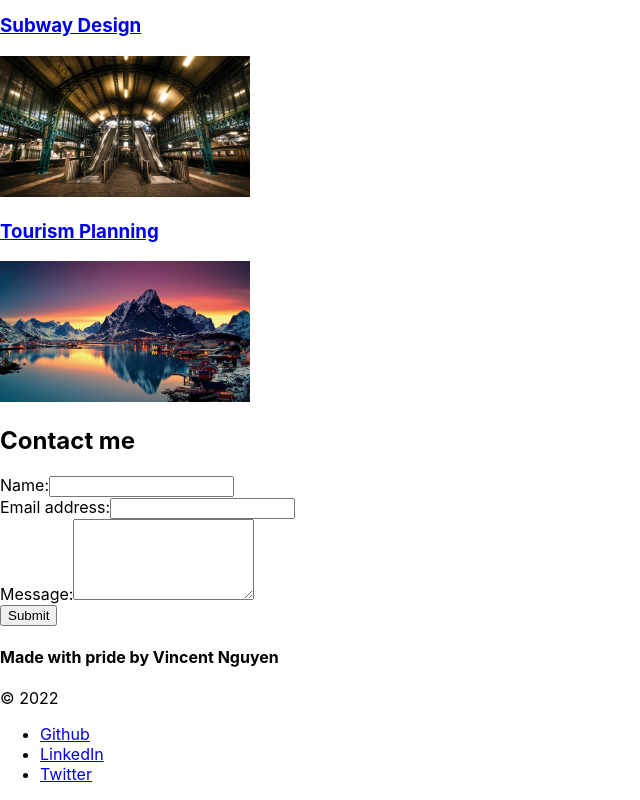
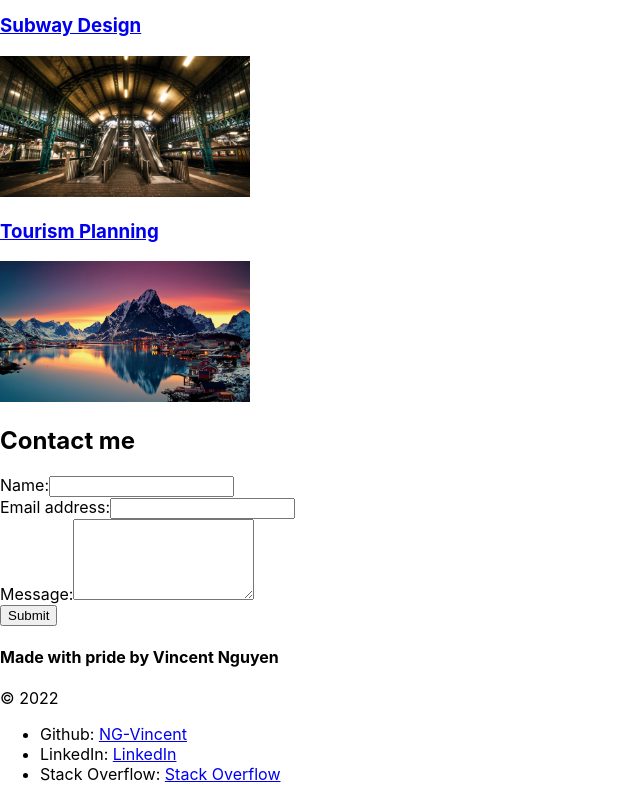
Before and after one commit to NG-Vincent/Challenge-ReactPortfolio, a React (Create React App) app: page / in a window 1280 px wide. Shown: the part 1349-2149 px from the top of the page, without its empty margins (0-640 px from the left). Built offline with nearby package versions, Linux system fonts and the light colour scheme.

Commit message:
footer links

```diff
--- a/src/components/Footer.js
+++ b/src/components/Footer.js
@@ -4,18 +4,39 @@ function Footer(props) {
    return (
       <footer>
          <h4>
-            Made with pride by <span class="signature">Vincent Nguyen</span>
+            Made with pride by <span className="signature">Vincent Nguyen</span>
          </h4>
          <p>&copy; 2022</p>
          <ul>
             <li>
-               <a href="#">Github</a>
+               Github:{" "}
+               <a
+                  href="https://github.com/NG-Vincent"
+                  target="_blank"
+                  rel="noreferrer"
+               >
+                  NG-Vincent
+               </a>
             </li>
             <li>
-               <a href="#">LinkedIn</a>
+               LinkedIn:{" "}
+               <a
+                  href="https://www.linkedin.com/in/vincent-nguyen-4994bb221/"
+                  target="_blank"
+                  rel="noreferrer"
+               >
+                  LinkedIn
+               </a>
             </li>
             <li>
-               <a href="#">Twitter</a>
+               Stack Overflow:{" "}
+               <a
+                  href="https://stackoverflow.com/users/17004843"
+                  target="_blank"
+                  rel="noreferrer"
+               >
+                  Stack Overflow
+               </a>
             </li>
          </ul>
       </footer>
```
